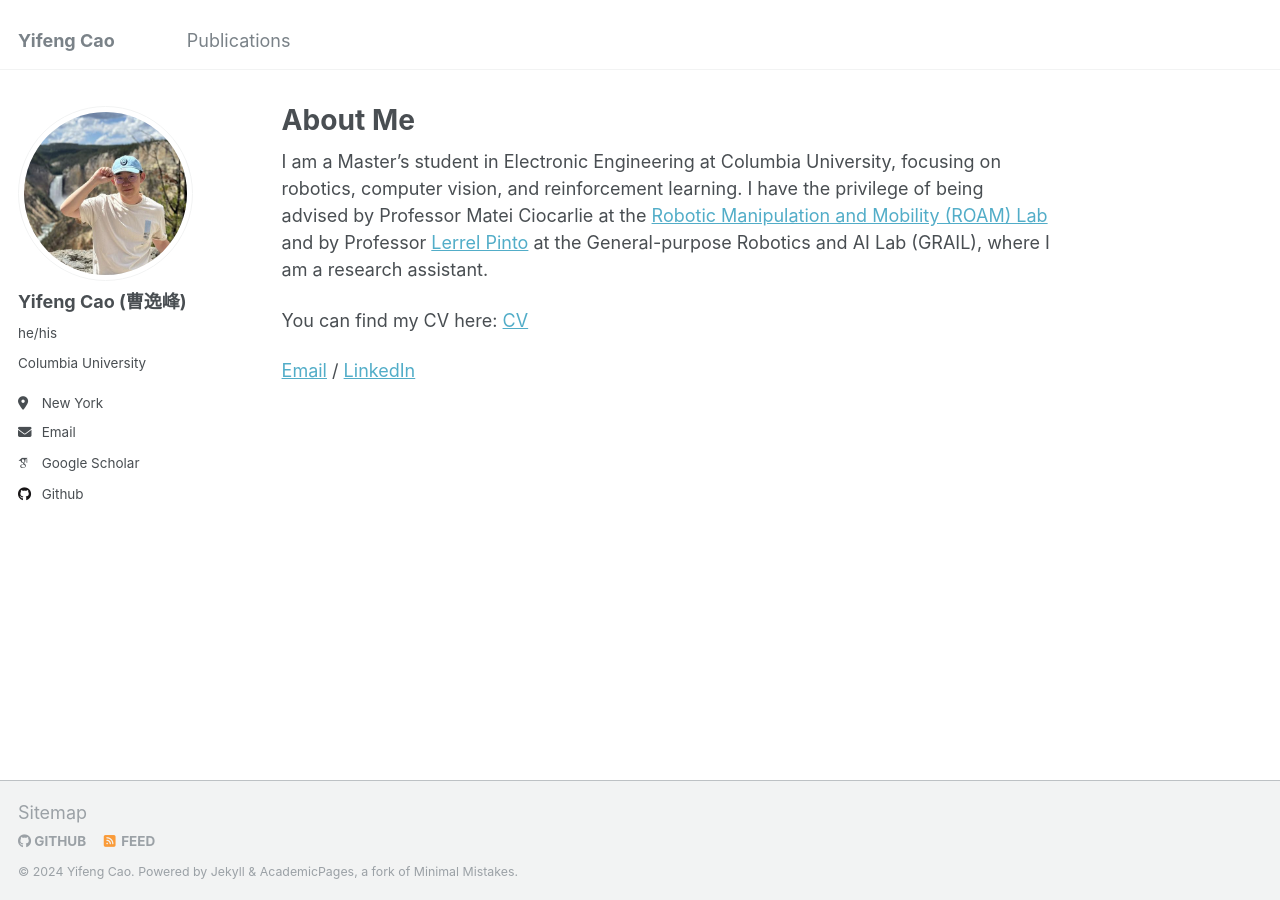
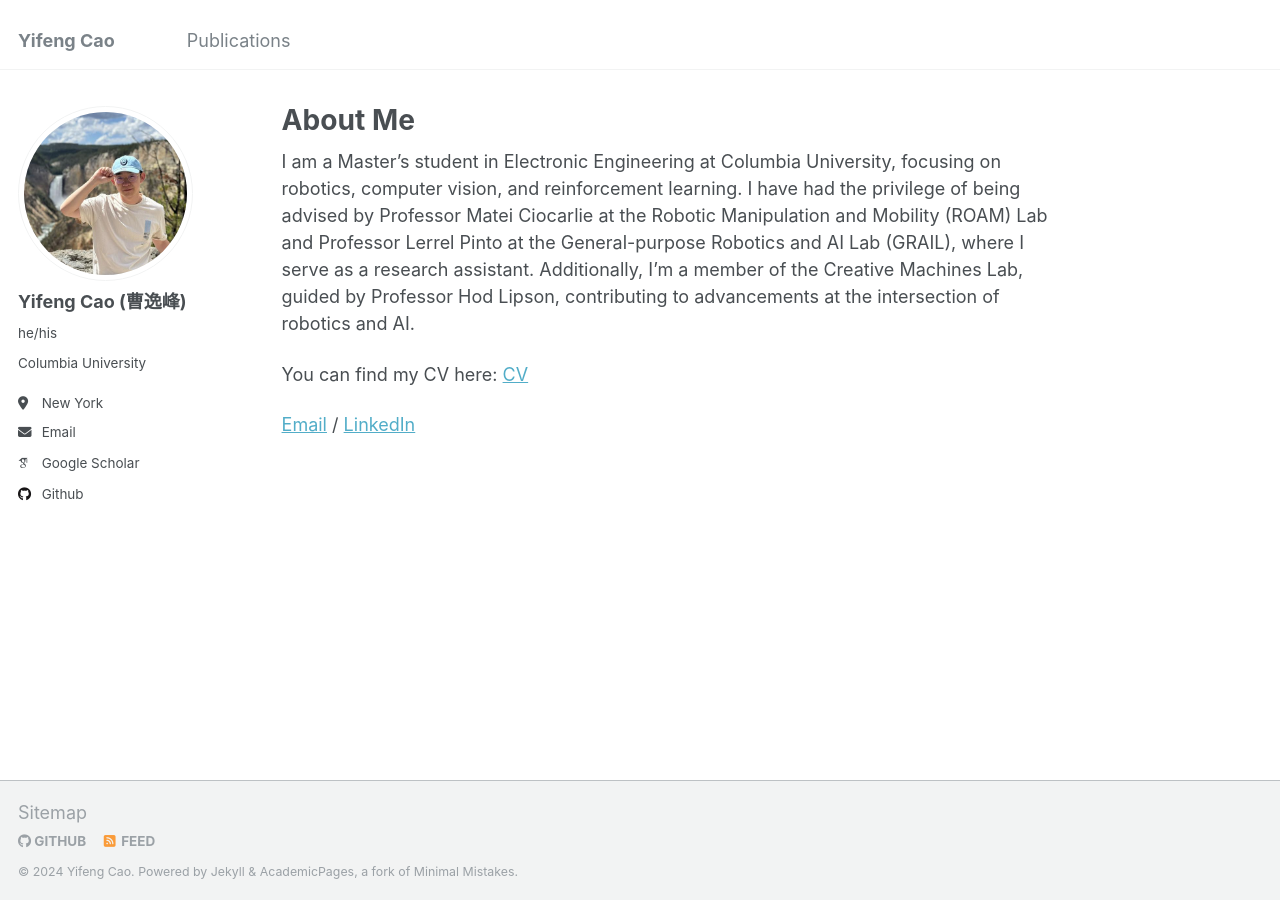
Before and after one commit to Yifeng-Cao/Yifeng-Cao.github.io, a Jekyll site: the page built from _pages/about.md, in a window 1280 px wide. Built offline with Jekyll 4.4.1, drawn with Linux system fonts in a browser that asks for light colours; some web fonts are replaced.

Commit message:
Update about.md

```diff
--- a/_pages/about.md
+++ b/_pages/about.md
@@ -7,7 +7,7 @@ redirect_from:
   - /about.html
 ---
 
-I am a Master's student in Electronic Engineering at Columbia University, focusing on robotics, computer vision, and reinforcement learning. I have the privilege of being advised by Professor Matei Ciocarlie at the [Robotic Manipulation and Mobility (ROAM) Lab](https://roam.me.columbia.edu/) and by Professor [Lerrel Pinto](https://www.lerrelpinto.com/) at the General-purpose Robotics and AI Lab (GRAIL), where I am a research assistant.
+I am a Master's student in Electronic Engineering at Columbia University, focusing on robotics, computer vision, and reinforcement learning. I have had the privilege of being advised by Professor Matei Ciocarlie at the Robotic Manipulation and Mobility (ROAM) Lab and Professor Lerrel Pinto at the General-purpose Robotics and AI Lab (GRAIL), where I serve as a research assistant. Additionally, I'm a member of the Creative Machines Lab, guided by Professor Hod Lipson, contributing to advancements at the intersection of robotics and AI.
 
 You can find my CV here: [CV](https://github.com/immortalsplay/immortalsplay.github.io/blob/0ba1e614b03c1fae6f314bed878bb9f5cfdcf15b/_pages/CV.pdf)
 
```
